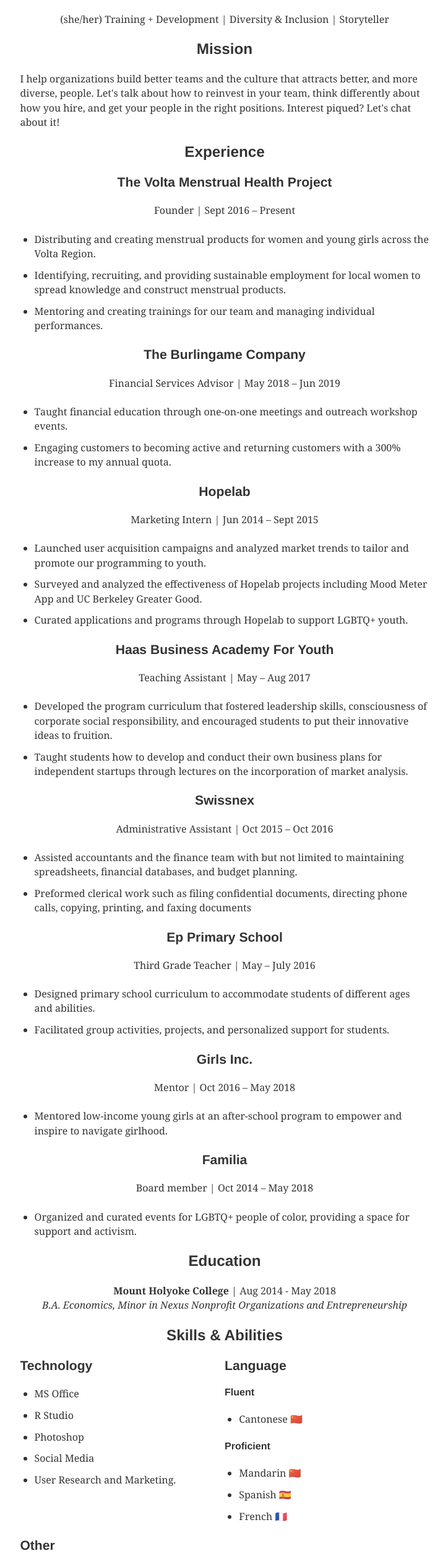
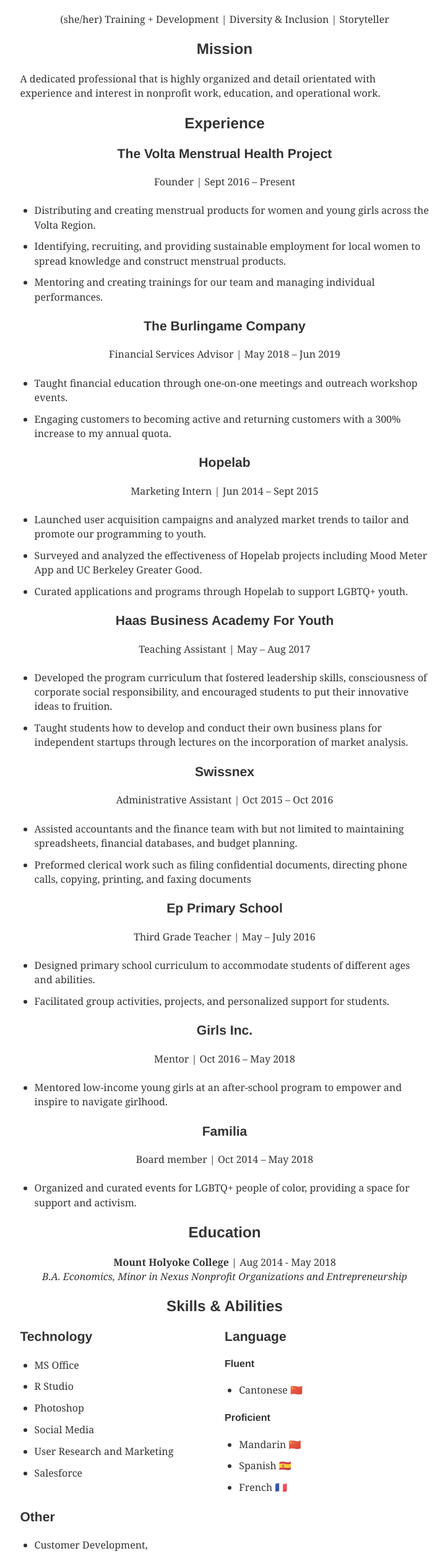
Before and after one commit to jermspeaks/selena-website, a Gatsby site: page /about in a window 1280 px wide. Shown: the part 50-2560 px from the top of the page at 62% size, without its empty margins (277-1001 px from the left). Built offline with nearby package versions, Linux system fonts and the light colour scheme; Gatsby itself is replaced by a stand-in of ours; some packages are replaced by stand-ins of ours; what typography-theme-github would draw is missing.

Commit message:
Change mission statement

```diff
--- a/content/__about/resume-en.md
+++ b/content/__about/resume-en.md
@@ -16,7 +16,7 @@
 
 <div align="left">
 
-I help organizations build better teams and the culture that attracts better, and more diverse, people. Let's talk about how to reinvest in your team, think differently about how you hire, and get your people in the right positions. Interest piqued? Let's chat about it!
+A dedicated professional that is highly organized and detail orientated with experience and interest in nonprofit work, education, and operational work.
 
 </div>
 
@@ -126,7 +126,8 @@
 - R Studio
 - Photoshop
 - Social Media
-- User Research and Marketing.
+- User Research and Marketing
+- Salesforce
 
 </div>
 
```
